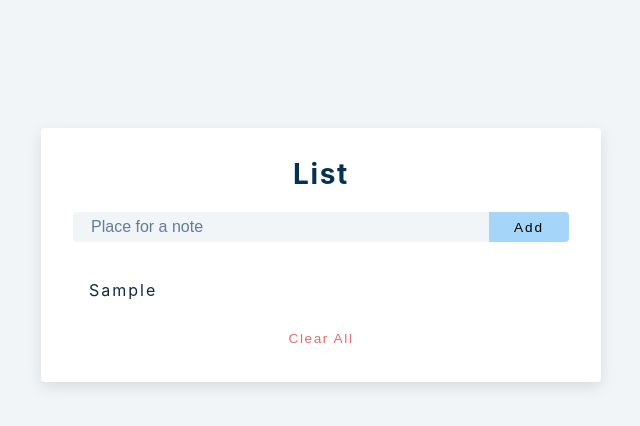
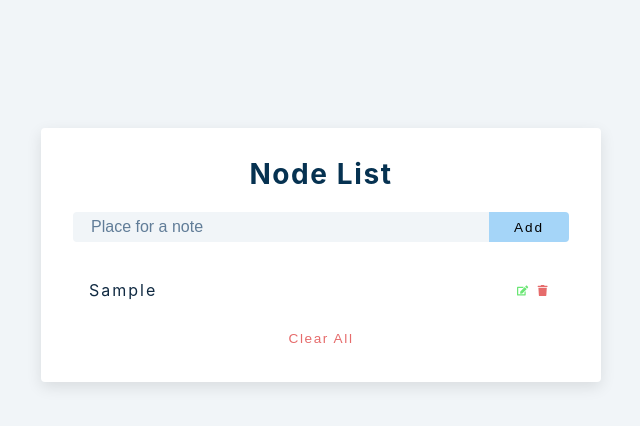
Before and after one commit to Samandar-Rajabboyev/full-stack-react-app, a React (Create React App) app: page / in a window 1280 px wide. Both pictures are taken after typing "Sample" into the empty fields and a click on the button "Add". Shown: the top 426 px of the page, without its empty margins (319-959 px from the left). Built offline with nearby package versions, Linux system fonts and the light colour scheme.

Commit message:
setTimeout and clearInterval

```diff
--- a/src/Alert.js
+++ b/src/Alert.js
@@ -1,7 +1,15 @@
 import React, { useEffect } from 'react'
 
-const Alert = () => {
-  return <h3>Alert</h3>
+const Alert = ({type, msg, removeAlert}) => {
+
+  useEffect(() => {
+    const timeout = setTimeout(()=> {
+      removeAlert();
+    }, 3000)
+    return () => clearInterval(timeout)
+  }, [])
+
+  return <h3 className={`alert alert-${type}`}>{msg}</h3>
 }
 
 export default Alert
--- a/src/App.js
+++ b/src/App.js
@@ -14,7 +14,7 @@ function App() {
   const handleSubmit = e => {
     e.preventDefault();
     if(!name){
-
+      showAlert(true, 'danger', 'Please fill in the field')
     }else if(name && isEditing){
 
     }else {
@@ -23,12 +23,14 @@ function App() {
       setName('')
     }
   }
-
+  const showAlert = (show = false, type = '', msg = '') => {
+    setAlert({show, type, msg})
+  }
   return (
     <section className='section-center'>
       <form className='grocery-form' onSubmit={handleSubmit}>
-        {alert.show && <Alert/>}
-        <h3>List</h3>
+        {alert.show && <Alert {...alert} removeAlert={showAlert}/>}
+        <h3> Node List </h3>
         <div className='form-control'>
           <input
             type='text'
@@ -42,10 +44,12 @@ function App() {
           </button>
         </div>
       </form>
+      {list.length > 0 && (
       <div className='grocery-container'>
         <List items={list}/>
         <button className='clear-btn'>clear all</button>
       </div>
+      )}
     </section>
   )
 }
--- a/src/List.js
+++ b/src/List.js
@@ -8,8 +8,16 @@ const List = ({items}) => {
   {items.map(item => {
     const {id , title} = item;
     return (
-      <article className='grocery-item'>
+      <article key={id} className='grocery-item'>
         <p className='title'>{title}</p>
+        <div className='btn-container'>
+          <button type='button' className='edit-btn'>
+            <FaEdit />
+          </button>
+          <button type='button' className='delete-btn'>
+            <FaTrash />
+          </button>
+        </div>
       </article>
     )
   })}
```
